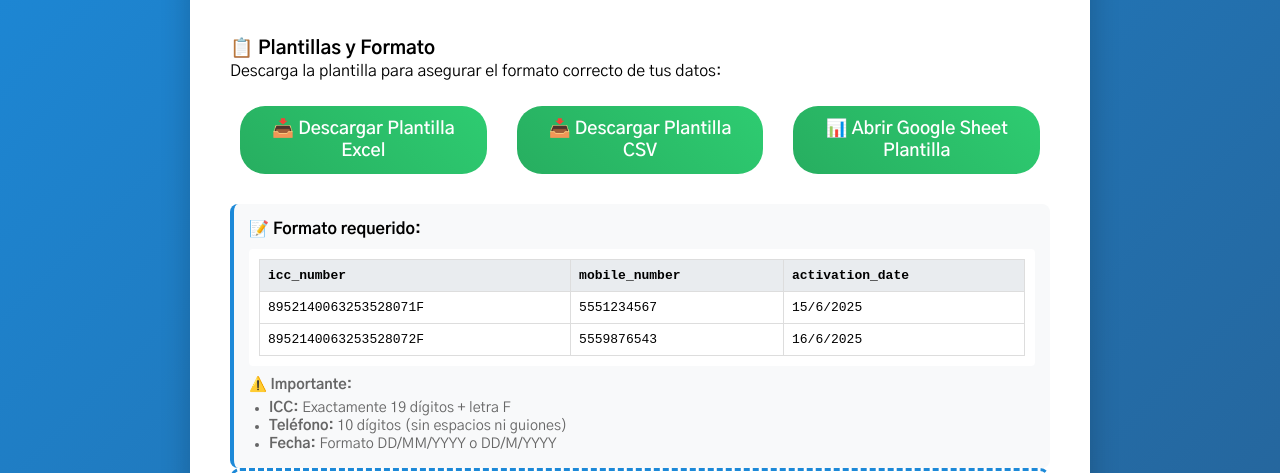
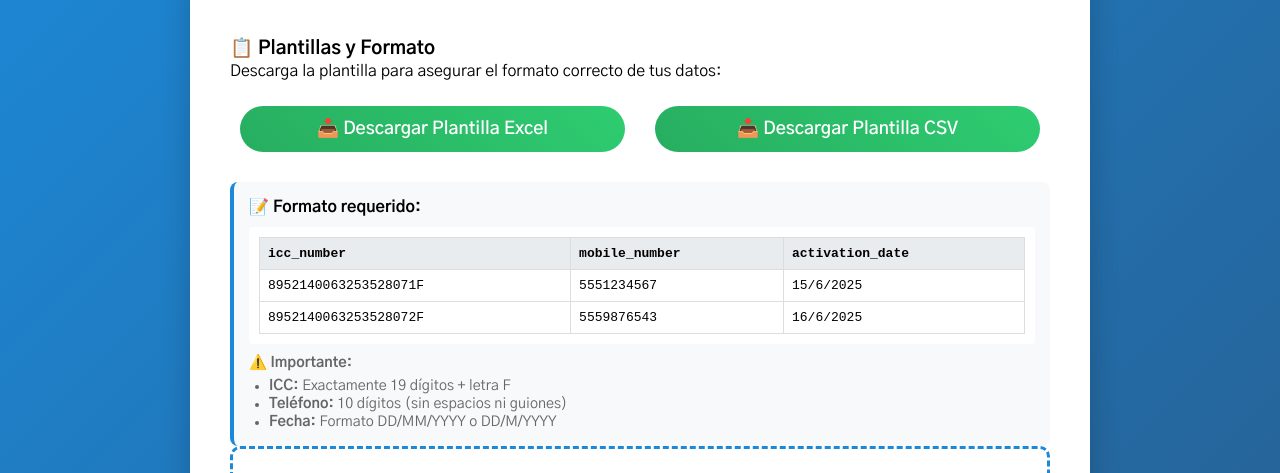
Before and after one commit to Kratoslar69/icc_loader_m4pro, a plain HTML site: page index.html in a window 1280 px wide. Shown: the part 165-638 px from the top of the page. Drawn offline with nearby package versions, Linux system fonts and the light colour scheme; no server answers.

Commit message:
Update index.html

```diff
--- a/index.html
+++ b/index.html
@@ -320,9 +320,6 @@
                     </button>
                     <button class="btn btn-success" onclick="downloadCSVTemplate()">
                         📥 Descargar Plantilla CSV
-                    </button>
-                    <button class="btn btn-success" onclick="openGoogleSheetTemplate()">
-                        📊 Abrir Google Sheet Plantilla
                     </button>
                 </div>
 
@@ -790,6 +787,7 @@
             try {
                 const validationErrors = validateRecord(record);
                 if (validationErrors.length > 0) {
+                if (validationErrors.length > 0) {
                     log(`Registro ${index + 1}: ${validationErrors.join(', ')}`, 'error');
                     stats.errors++;
                     return;
@@ -942,29 +940,6 @@
             log('📥 Plantilla CSV descargada', 'success');
         }
 
-        function openGoogleSheetTemplate() {
-            // URL de Google Sheets con la plantilla pre-configurada
-            const templateUrl = 'https://docs.google.com/spreadsheets/d/1BxiMVs0XRA5nFMdKvBdBZjgmUUqptlbs74OgvE2upms/copy';
-
-            // Intentar abrir en nueva ventana
-            const newWindow = window.open('', '_blank');
-            if (newWindow) {
-                newWindow.location.href = templateUrl;
-                log('📊 Abriendo plantilla de Google Sheets...', 'info');
-            } else {
-                // Si no se puede abrir ventana, mostrar URL
-                log('📊 Copia esta URL para acceder a la plantilla:', 'info');
-                log(templateUrl, 'info');
-
-                // Copiar al portapapeles si es posible
-                if (navigator.clipboard) {
-                    navigator.clipboard.writeText(templateUrl).then(() => {
-                        log('🔗 URL copiada al portapapeles', 'success');
-                    });
-                }
-            }
-        }
-
         // Test de conexión al cargar
         window.addEventListener('load', async function() {
             log('Iniciando Sistema de Carga Bait M4Pro...', 'info');
```
